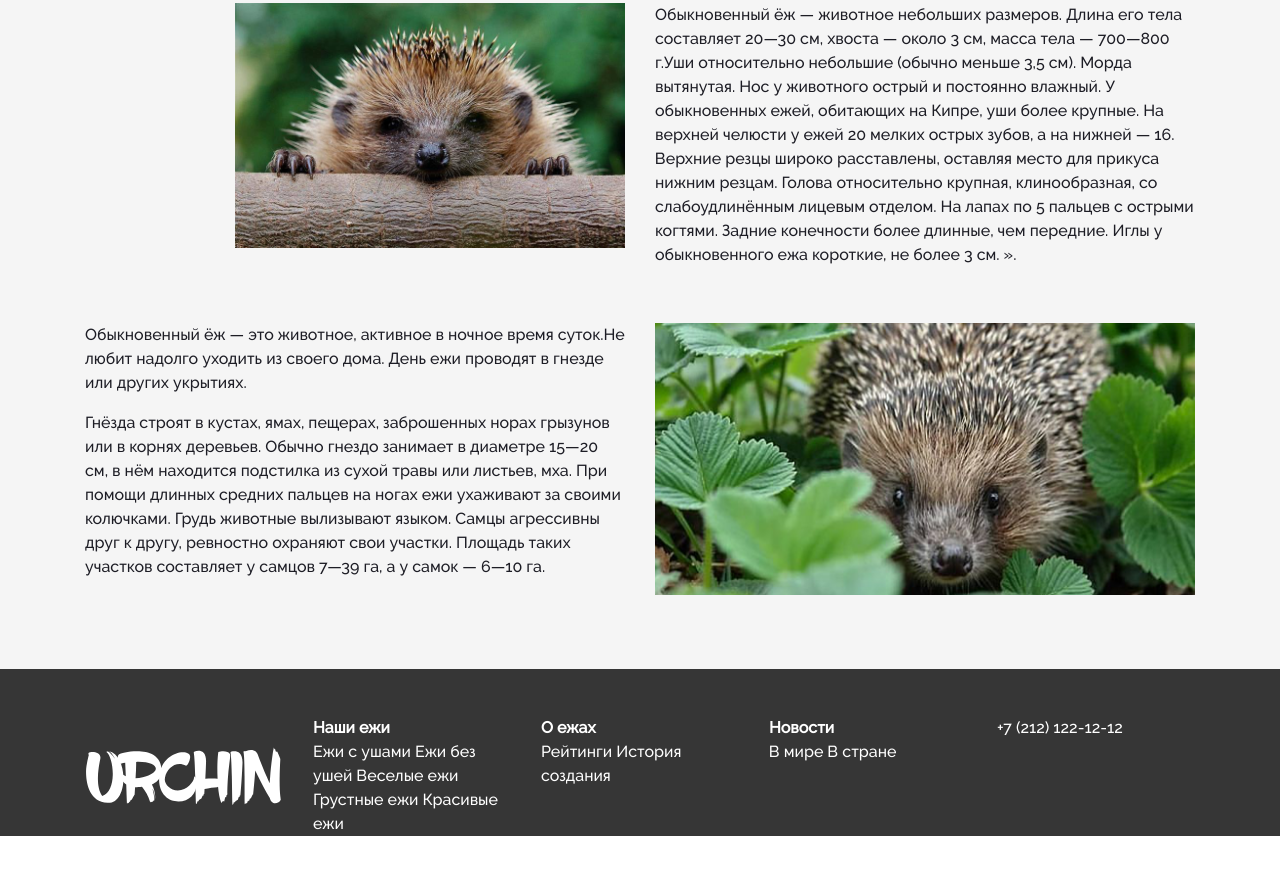
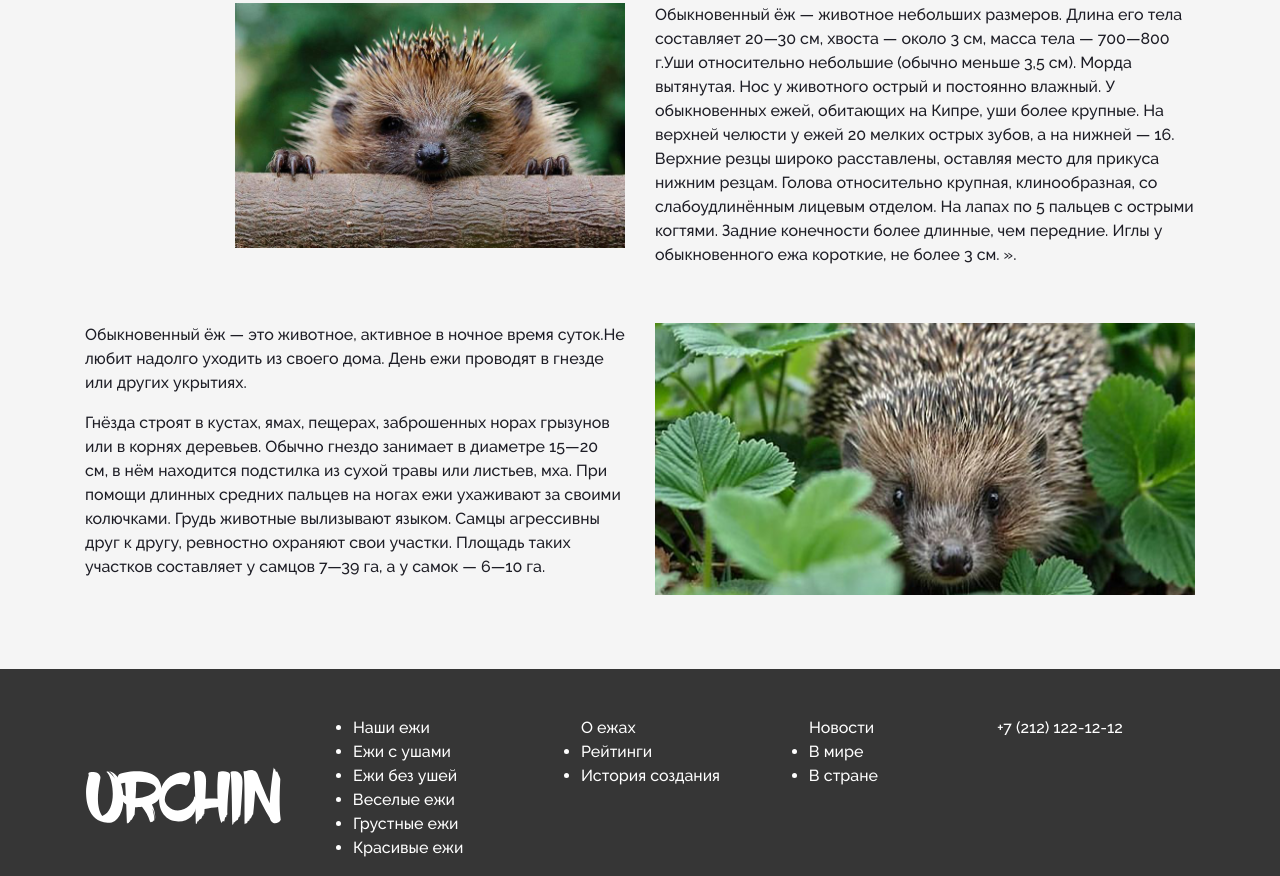
Before and after one commit to jenyaefremova/hedgehog, a plain HTML site: page index.html in a window 1280 px wide. Shown: the part 749-1625 px from the top of the page. Before the commit the page ends 1585 px from the top, so only its background shows below. Drawn offline with nearby package versions, Linux system fonts and the light colour scheme.

Commit message:
Исправлен подвал

```diff
--- a/index.html
+++ b/index.html
@@ -137,28 +137,26 @@
           </a>
         </div>
         <div class="col">
-          <strong>Наши ежи</strong>
-          <div class="footer-links">
-            <a href="#">Ежи с ушами</a>
-            <a href="#">Ежи без ушей</a>
-            <a href="#">Веселые ежи</a>
-            <a href="#">Грустные ежи</a>
-            <a href="#">Красивые ежи</a>
-          </div>
+          <ul>
+              <li class="footer-link">Наши ежи</li>
+            <li class="footer-link">Ежи с ушами</li>
+            <li class="footer-link">Ежи без ушей</li>
+            <li class="footer-link">Веселые ежи</li>
+            <li class="footer-link">Грустные ежи</li>
+            <li class="footer-link">Красивые ежи</li>
+          </ul>
         </div>
         <div class="col">
-          <strong>О ежах</strong>
-          <div class="footer-links">
-            <a href="#">Рейтинги</a>
-            <a href="#">История создания</a>
-          </div>
+          <ul>О ежах
+            <li class="footer-link">Рейтинги</li>
+            <li class="footer-link">История создания</li>
+          </ul>
         </div>
         <div class="col">
-          <strong>Новости</strong>
-          <div class="footer-links">
-            <a href="#">В мире</a>
-            <a href="#">В стране</a>
-          </div>
+          <ul>Новости
+            <li class="footer-link">В мире</a>
+            <li class="footer-link">В стране</a>
+          </ul>
         </div>
         <div class="col">
           <span>+7 (212) 122-12-12</span>
--- a/sass/style.sass
+++ b/sass/style.sass
@@ -91,5 +91,5 @@ footer
   color: #ffffff
   padding-top: 47px
 
-footer a
+&-link
   color: #ffffff
```
